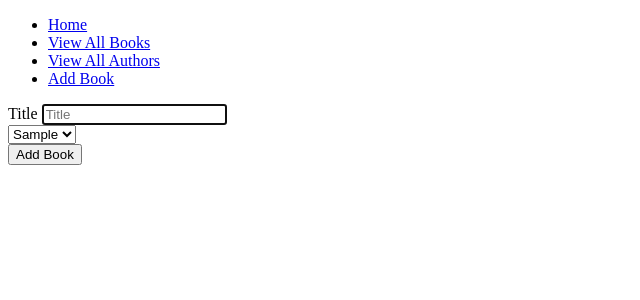
After one commit to Lewish1998/W4D3, a Flask app: page /add in a window 1280 px wide. The commit adds this page. Shown: the top 300 px of the page, without its empty margins (0-640 px from the left). Run offline with Flask 2, Linux system fonts and the light colour scheme; a database or web service that is not in the repository returns one stand-in record (values such as "Sample title"); some libraries are stand-ins or nearby versions.

```diff
--- a/controllers/library_controller.py
+++ b/controllers/library_controller.py
@@ -9,27 +9,40 @@ library_blueprint = Blueprint('books', __name__)
 @library_blueprint.route('/books')
 def books():
     books = book_repository.select_all()
-    return render_template('books/index.html', books=books)
+    authors = author_repository.select_all()
+    return render_template('books/books.html', books=books, authors=authors)
 
 
-
-
-
+@library_blueprint.route('/authors')
+def authors():
+    authors = author_repository.select_all()
+    return render_template('books/authors.html', authors=authors)
 
 # New task
 # get request
-@library_blueprint.route('/library/new', methods=['GET'])
+@library_blueprint.route('/add', methods=['GET'])
 def new_book():
-    books = book_repository.select_all()
-    return render_template('library/new.html', all_books = books)
+    authors = author_repository.select_all()
+    return render_template('books/add.html', authors = authors)
 
 # create task
 # post request
-
+@library_blueprint.route('/books', methods=['POST'])
+def add_book():
+    title = request.form['title']
+    # author_id = request.form['author_id']
+    author = author_repository.select(request.form['author_id'])
+    book = Book(title, author)
+    book_repository.save(book)
+    return redirect ('/books')
 
 # show task
 # get request
-
+@library_blueprint.route('/books/<id>', methods=['GET'])
+def show_book(id):
+    book = book_repository.select(id)
+    authors = author_repository.select_all()
+    return render_template('books/show.html', book=book, authors=authors)
 
 # edit task
 # get request
@@ -40,3 +53,7 @@ def new_book():
 
 # delete task
 # post request
+@library_blueprint.route('/books/<id>/delete', methods=['POST'])
+def delete_book(id):
+    book_repository.delete(id)
+    return redirect('/books')
--- a/templates/base.html
+++ b/templates/base.html
@@ -13,6 +13,7 @@
                 <li><a href="/">Home</a></li>
                 <li><a href="/books">View All Books</a></li>
                 <li><a href="/authors">View All Authors</a></li>
+                <li><a href="/add">Add Book</a></li>
             </ul>
         </nav>
     </header>
--- /dev/null
+++ b/templates/books/add.html
@@ -0,0 +1,23 @@
+{% extends 'base.html' %}
+{% block content %}
+
+<form action='/add' methods='post'>
+    <div>
+        <label for='title'>Title</label>
+        <input type='text' id='title' name='title' placeholder='Title' required autofocus>
+    </div>
+
+    <div>
+        <label for 'author' name = 'author_id'>
+            <select id='author' name = 'author_id'>
+                {% for author in authors %}
+                    <option value='{{ author.id }}'>{{ author.first_name }}</option>
+                {% endfor %}
+            </select>
+        </label>
+    </div>
+
+    <button type='submit'> Add Book</button>
+</form>
+
+{% endblock %}
--- a/templates/books/new.html
+++ /dev/null
@@ -1,6 +0,0 @@
-{% extends 'base.html' %}
-{% block content %}
-
-TEST
-
-{% endblock content %}
```
Also changed, not shown: templates/books/authors.html (added, +11 -0 lines), templates/books/books.html (added, +15 -0 lines), templates/books/index.html (deleted, +0 -15 lines), templates/books/show.html (added, +23 -0 lines).
